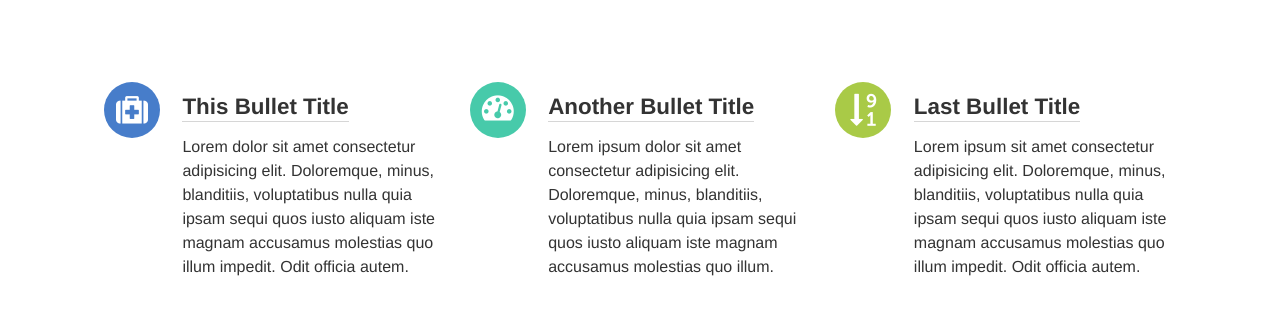
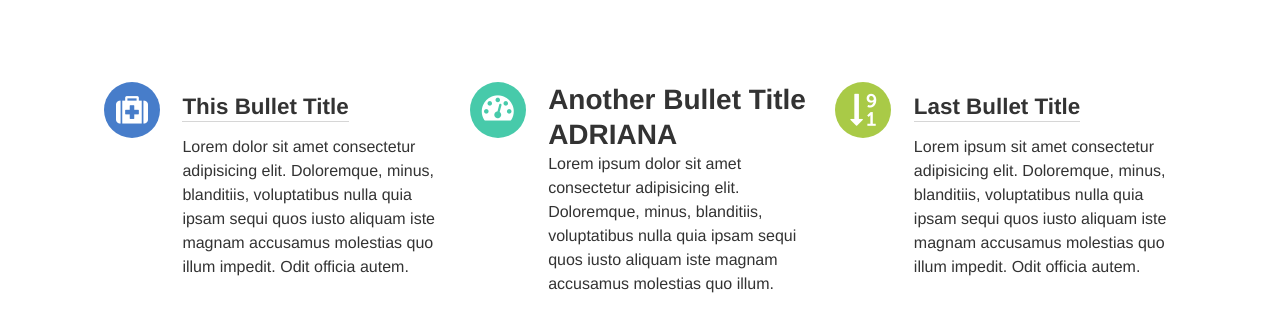
Before and after one commit to Practical-Git-Workshop/Project-1, a plain HTML site: page index.html in a window 1280 px wide. Shown: the part 711-1042 px from the top of the page. Drawn offline with Linux system fonts and the light colour scheme.

Commit message:
alteracao

```diff
--- a/index.html
+++ b/index.html
@@ -60,7 +60,7 @@
           <i class="icon-gauge"></i>
         </div>
         <div class="bullet-content">
-          <h2>Another Bullet Title</h2>
+          <h3>Another Bullet Title ADRIANA</h3>
           <p>Lorem ipsum dolor sit amet consectetur adipisicing elit. Doloremque, minus, blanditiis, voluptatibus nulla quia ipsam sequi quos iusto aliquam iste magnam accusamus molestias quo illum.</p>
         </div>
       </div>
```
